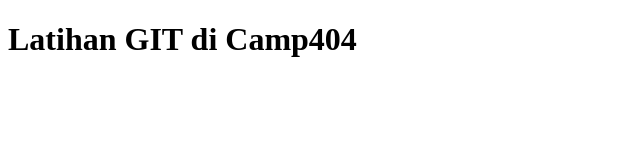
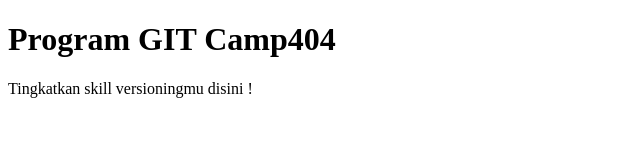
Before and after one commit to rfajar10/latihanGIT, a plain HTML site: page index.html in a window 1280 px wide. Shown: the whole page, without its empty margins (0-640 px from the left). Drawn offline with Linux system fonts and the light colour scheme.

Commit message:
menambahkan css+modif index

```diff
--- a/index.html
+++ b/index.html
@@ -4,6 +4,7 @@
     <title>Latihan GIT</title>
 </head>
 <body>
-    <h1>Latihan GIT di Camp404</h1>
+    <h1>Program GIT Camp404</h1>
+    <p>Tingkatkan skill versioningmu disini !</p>
 </body>
 </html>
--- /dev/null
+++ b/style.css
@@ -0,0 +1,4 @@
+p {
+    font-family: Arial, Helvetica;
+    font-size: 14px;
+}
```
